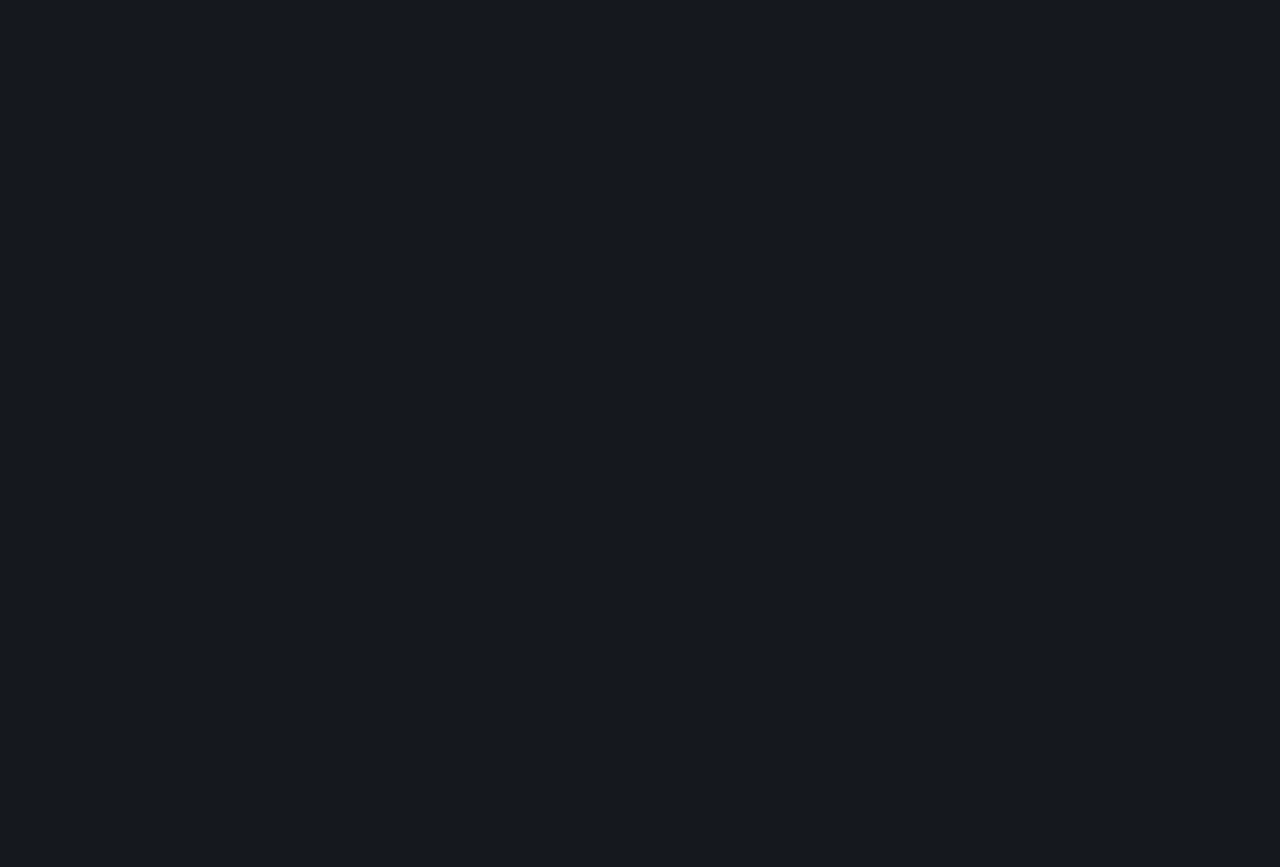
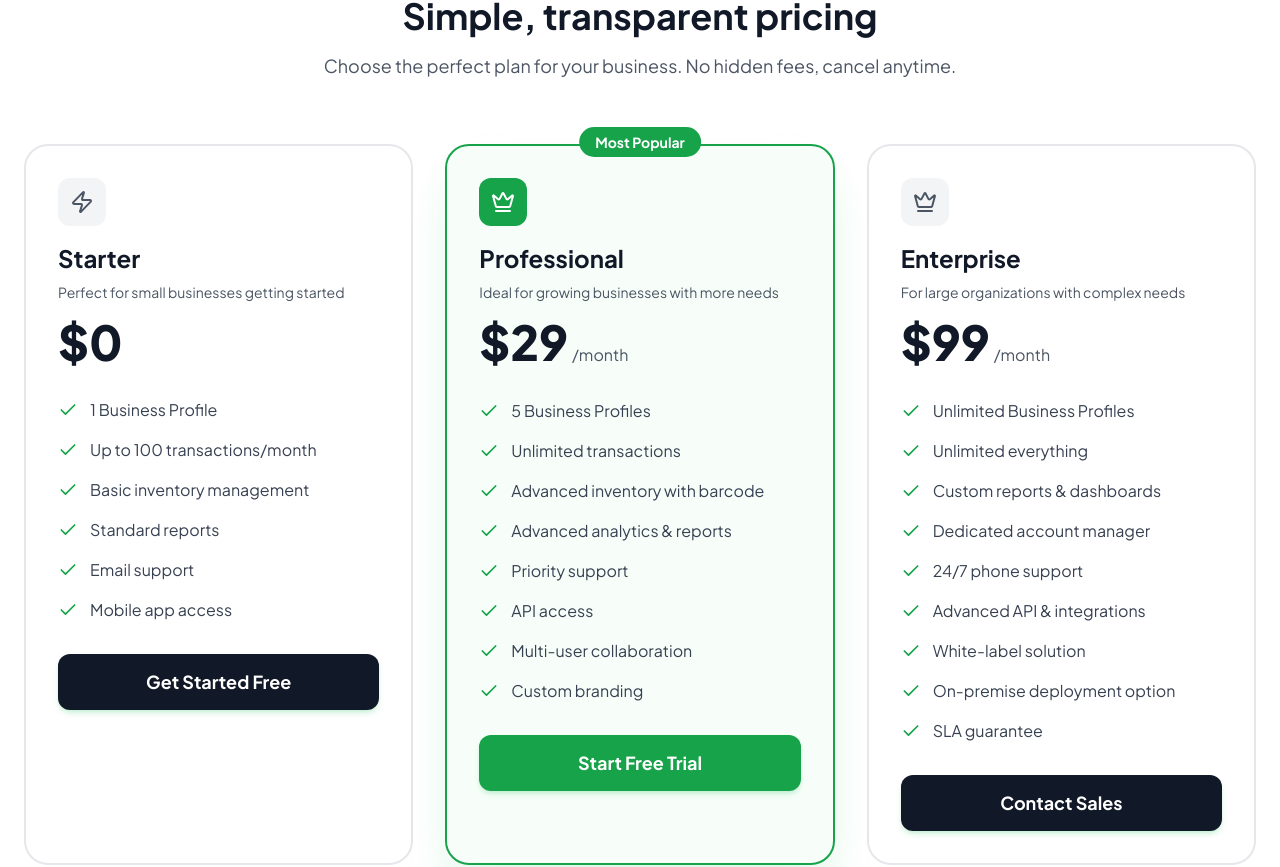
Before and after one commit to milan-thapa/Inventra, a Next.js app: page / in a window 1280 px wide. Shown: the part 3234-4101 px from the top of the page. Before the commit the page ends 2995 px from the top, so only its background shows below. Built offline with nearby package versions, Linux system fonts and the light colour scheme; no server answers.

Commit message:
style: remove focus rings and add missing landing sections

```diff
--- a/src/app/globals.css
+++ b/src/app/globals.css
@@ -147,6 +147,17 @@
 
   html {
     scroll-behavior: smooth;
+  }
+
+  /* ── Remove default focus outlines for click interactions ── */
+  button, a, [role="button"], [tabindex] {
+    outline: none !important;
+    -webkit-tap-highlight-color: transparent;
+  }
+  button:focus-visible, a:focus-visible, [role="button"]:focus-visible {
+    outline: 2px solid hsl(var(--brand-500) / 0.4);
+    outline-offset: 2px;
+    border-radius: 0.5rem;
   }
 
   /* ── Scrollbar styling ──────────────────────────────── */
--- a/src/components/landing/Contact.tsx
+++ b/src/components/landing/Contact.tsx
@@ -132,7 +132,7 @@ export function Contact() {
                       required
                       value={formData.name}
                       onChange={(e) => setFormData({ ...formData, name: e.target.value })}
-                      className="w-full px-4 py-3 rounded-xl border border-gray-200 focus:border-brand-500 focus:ring-2 focus:ring-brand-500/20 outline-none transition-all"
+                      className="w-full px-4 py-3 rounded-xl border border-gray-200 focus:border-brand-500 focus:ring-0 outline-none transition-all"
                       placeholder="John Doe"
                     />
                   </div>
@@ -145,7 +145,7 @@ export function Contact() {
                       required
                       value={formData.email}
                       onChange={(e) => setFormData({ ...formData, email: e.target.value })}
-                      className="w-full px-4 py-3 rounded-xl border border-gray-200 focus:border-brand-500 focus:ring-2 focus:ring-brand-500/20 outline-none transition-all"
+                      className="w-full px-4 py-3 rounded-xl border border-gray-200 focus:border-brand-500 focus:ring-0 outline-none transition-all"
                       placeholder="john@example.com"
                     />
                   </div>
--- a/src/components/landing/LandingPage.tsx
+++ b/src/components/landing/LandingPage.tsx
@@ -3,6 +3,9 @@
 import { Navbar } from "./Navbar";
 import { Hero } from "./Hero";
 import { Features } from "./Features";
+import { About } from "./About";
+import { Pricing } from "./Pricing";
+import { Contact } from "./Contact";
 import { CTASection } from "./CTASection";
 import { Footer } from "./Footer";
 
@@ -13,7 +16,9 @@ export default function LandingPage() {
       <main>
         <Hero />
         <Features />
-        {/* Placeholder for other sections like Testimonials or Pricing if needed later */}
+        <About />
+        <Pricing />
+        <Contact />
         <CTASection />
       </main>
       <Footer />
--- a/src/components/landing/Navbar.tsx
+++ b/src/components/landing/Navbar.tsx
@@ -75,7 +75,7 @@ export function Navbar() {
 
           {/* Mobile Menu Toggle */}
           <button
-            className="md:hidden p-2 text-gray-600"
+            className="md:hidden p-2 text-gray-600 focus:outline-none focus-visible:outline-none active:bg-transparent"
             onClick={() => setIsMobileMenuOpen(!isMobileMenuOpen)}
           >
             {isMobileMenuOpen ? <X /> : <Menu />}
--- a/src/components/landing/ui/MotionButton.tsx
+++ b/src/components/landing/ui/MotionButton.tsx
@@ -14,10 +14,10 @@ interface MotionButtonProps extends HTMLMotionProps<"button"> {
 export const MotionButton = React.forwardRef<HTMLButtonElement, MotionButtonProps>(
   ({ variant = "primary", size = "md", className, children, ...props }, ref) => {
     const variants = {
-      primary: "bg-brand-600 text-white shadow-md shadow-brand-500/20",
-      secondary: "bg-white text-gray-900 border border-gray-200 shadow-sm",
-      outline: "bg-transparent text-gray-700 border border-gray-200",
-      ghost: "bg-transparent text-gray-600 hover:bg-gray-50",
+      primary: "bg-brand-600 text-white shadow-md shadow-brand-500/20 hover:bg-brand-700 hover:shadow-lg hover:shadow-brand-500/30",
+      secondary: "bg-white text-gray-900 border border-gray-200 shadow-sm hover:bg-gray-50 hover:shadow-md",
+      outline: "bg-transparent text-gray-700 border border-gray-200 hover:bg-gray-50 hover:border-gray-300",
+      ghost: "bg-transparent text-gray-600 hover:bg-gray-50 hover:text-gray-900",
     };
 
     const sizes = {
@@ -35,7 +35,7 @@ export const MotionButton = React.forwardRef<HTMLButtonElement, MotionButtonProp
         }}
         whileTap={{ scale: 0.98 }}
         className={cn(
-          "relative overflow-hidden inline-flex items-center justify-center rounded-xl transition-all focus:outline-none focus:ring-2 focus:ring-brand-500/20",
+          "relative overflow-hidden inline-flex items-center justify-center rounded-xl transition-all duration-200 focus:outline-none focus-visible:outline-none",
           variants[variant],
           sizes[size],
           className
```
